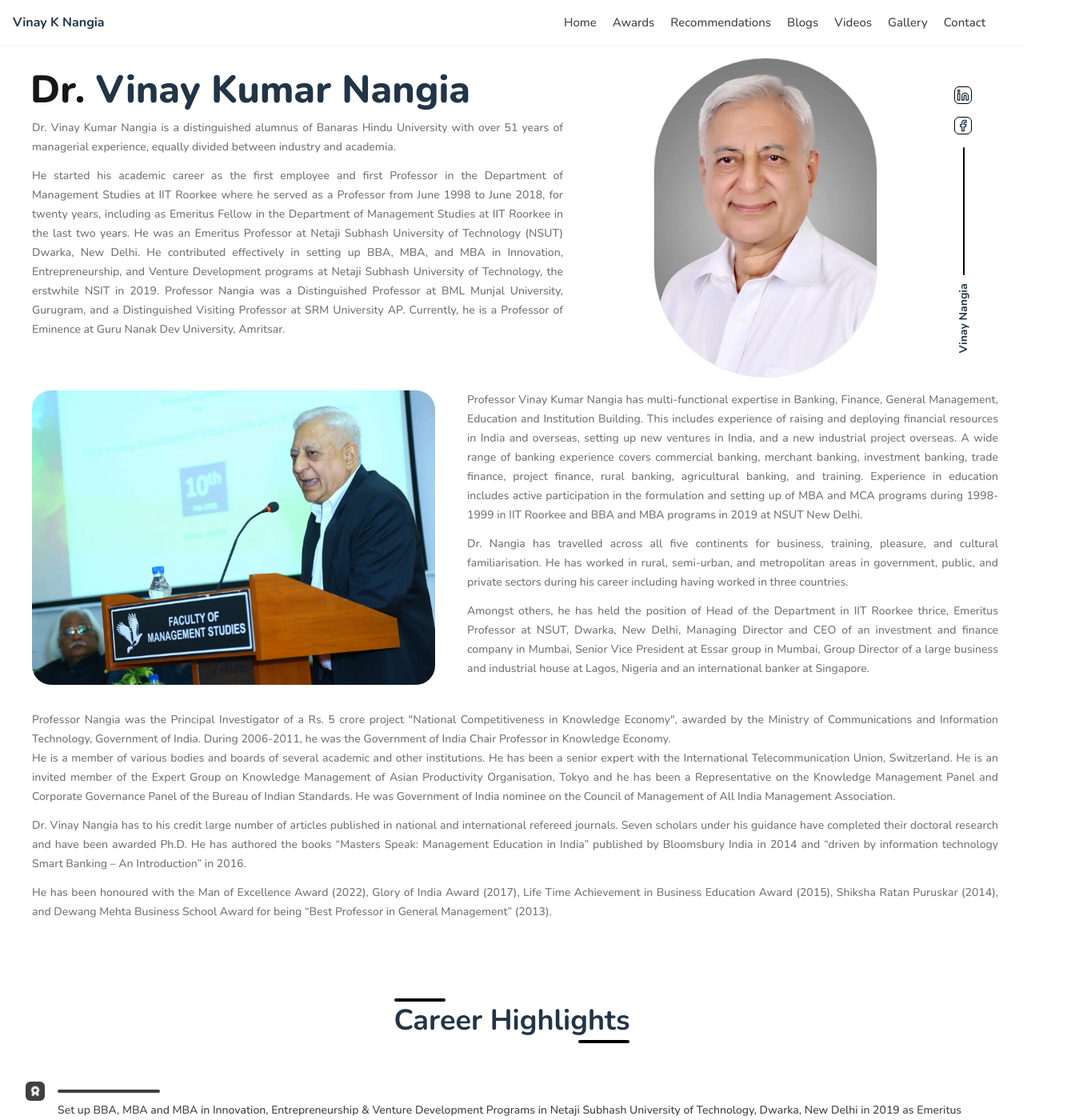
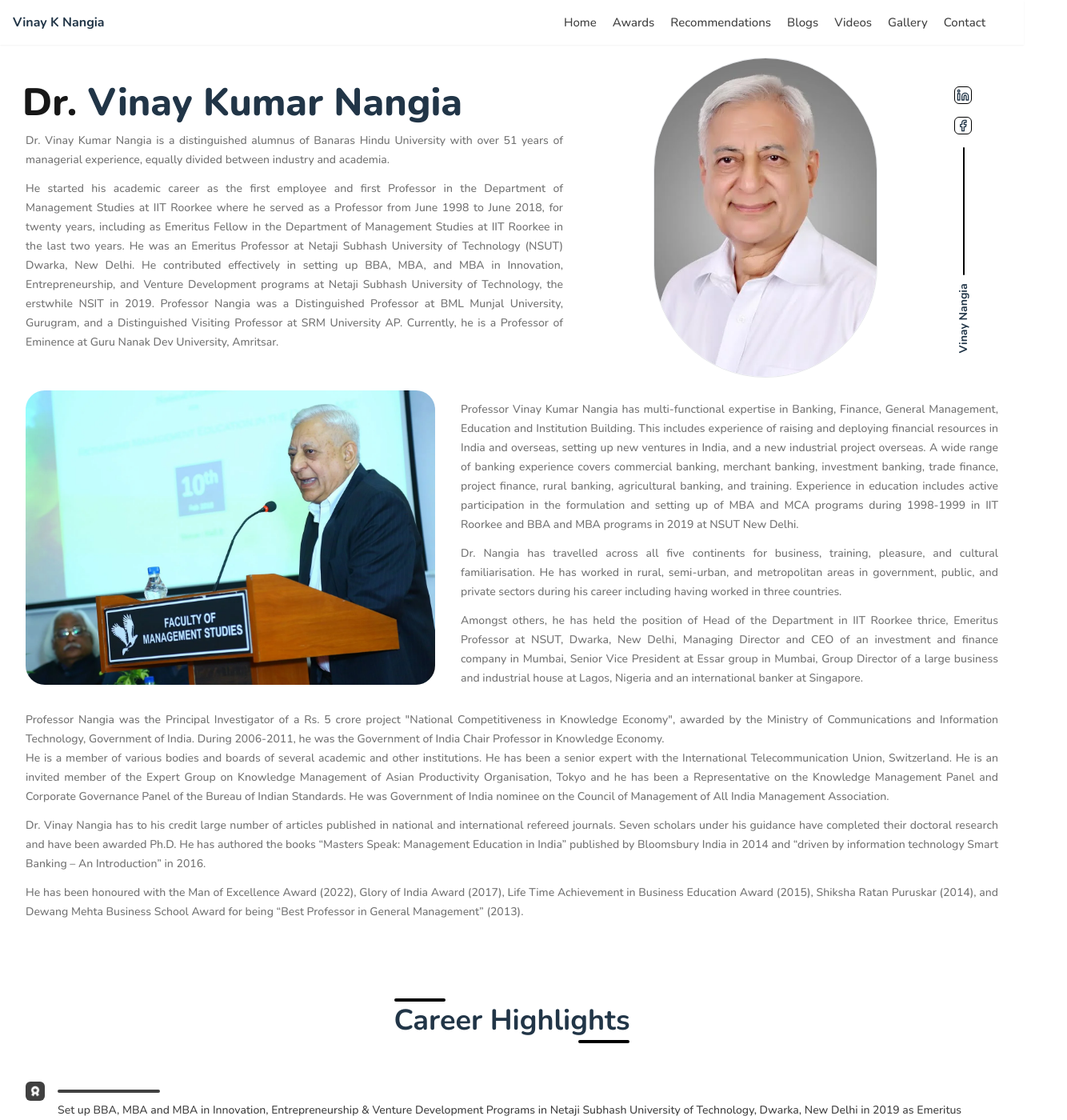
Before and after one commit to IrfanshaikH-7/prof-porfolio, a React (Vite) app: page / in a window 1280 px wide. Shown: the top 1400 px of the page at 80% size, 1334 px wide, since content can reach past the window. Built offline with nearby package versions, Linux system fonts and the light colour scheme.

Commit message:
again fix

```diff
--- a/src/components/homescreen/HeroSection.jsx
+++ b/src/components/homescreen/HeroSection.jsx
@@ -10,13 +10,13 @@ export default function HeroSection() {
       <section className=' flex-1 h-full  w-full  flex flex-col items-start justify-center  lg:pr-0 '>
         <article className='flex flex-col gap-1 mt-8 md:mt-0'>
           {/* <span className='text-sm w-fit font-bold bg-neutral-900 text-neutral-100 rounded-md px-8 py-0.5'>About</span> */}
-          <div className='relative'>
+          <div className='relative mt-4'>
             {/* <div className=' absolute -top-[90px] left-28 hidden md:flex md:left-[84%] -rotate-12 md:-top-11 w-16 h-16 z-50 '>
               <svg xmlns="http://www.w3.org/2000/svg" width="80" height="85" viewBox="0 0 110 152" fill="none">
                 <path d="M105.183 3.34766C111.516 43.8477 100.083 124.848 3.68311 124.848M3.68311 124.848L28.6831 88.3477M3.68311 124.848L34.6831 149.348" stroke="#424242" stroke-width="5" stroke-linecap="round" />
               </svg>
             </div> */}
-            <h1 className='text-3xl pl-1.5 md:text-5xl font-extrabold mb-2'>
+            <h1 className='text-3xl -ml-1 md:text-5xl font-extrabold mb-2'>
             <span className='text-neutral-900'>
             Dr.
               </span>
@@ -26,11 +26,11 @@ export default function HeroSection() {
               </h1>
           </div>
 
-          <p className='text-sm font-medium pl-2 text-justify text-neutral-500 max-w-2xl leading-6'>
+          <p className='text-sm font-medium  text-justify text-neutral-500 lg:max-w-2xl leading-6'>
           Dr. Vinay Kumar Nangia is a distinguished alumnus of Banaras Hindu University with over 51 years of managerial experience, equally divided between industry and academia.
 
           </p>
-          <p className='text-sm font-medium pl-2 text-justify text-neutral-500 max-w-2xl leading-6 mt-2'>
+          <p className='text-sm font-medium  text-justify text-neutral-500 lg:max-w-2xl leading-6 mt-2'>
           He started his academic career as the first employee and first Professor in the Department of Management Studies at IIT Roorkee where he served as a Professor from June 1998 to June 2018, for twenty years, including as Emeritus Fellow in the Department of Management Studies at IIT Roorkee in the last two years. He was an Emeritus Professor at Netaji Subhash University of Technology (NSUT) Dwarka, New Delhi. He contributed effectively in setting up BBA, MBA, and MBA in Innovation, Entrepreneurship, and Venture Development programs at Netaji Subhash University of Technology, the erstwhile NSIT in 2019. Professor Nangia was a Distinguished Professor at BML Munjal University, Gurugram, and a Distinguished Visiting Professor at SRM University AP. Currently, he is a Professor of Eminence at Guru Nanak Dev University, Amritsar.
 
           </p>
--- a/src/components/homescreen/LandingSections.jsx
+++ b/src/components/homescreen/LandingSections.jsx
@@ -72,7 +72,7 @@ export default function LandingSections() {
       <section className="w-full h-full flex flex-col">
         <article className="w-full h-full flex flex-col ">
           <section className="flex flex-col lg:flex-row h-full w-full relative">
-          <div className="hidden lg:flex flex-col h-[80%] min-h-[300px] lg:min-h-[400px] pt-8 lg:pt-0 lg:max-h-[400px] aspect-[4/3] lg:min-w-[400px]  lg:pr-8 lg:pl-2 pb-8 flex-1 overflow-hidden relative">
+          <div className="hidden lg:flex flex-col h-[80%] min-h-[300px] lg:min-h-[400px] pt-8 lg:pt-0 lg:max-h-[400px] aspect-[4/3] lg:min-w-[400px]  lg:pr-8  pb-8 flex-1 overflow-hidden relative">
               <img
                 src={vinay_nangia_2}
                 alt="vinay_nangia2"
@@ -80,15 +80,14 @@ export default function LandingSections() {
               />
               {/* <div className="hidden lg:flex flex-col h-8 w-52 bg-white absolute top-12 -left-4 -rotate-45"></div> */}
             </div>
-            <div className="flex flex-col lg:max-w-2xl gap-3 ">
-              <p className="text-sm font-medium pl-2 text-neutral-500 lg:leading-6 leading-normal text-justify">
+            <div className="flex flex-col mt-3 lg:max-w-2xl gap-3 ">
+              <p className="text-sm font-medium  text-neutral-500 lg:leading-6 leading-normal text-justify">
                 Professor Vinay Kumar Nangia has multi-functional expertise in Banking, Finance, General Management, Education and Institution Building. This includes experience of raising and deploying financial resources in India and overseas, setting up new ventures in India, and a new industrial project overseas. A wide range of banking experience covers commercial banking, merchant banking, investment banking, trade finance, project finance, rural banking, agricultural banking, and training. Experience in education includes active participation in the formulation and setting up of MBA and MCA programs during 1998-1999 in IIT Roorkee and BBA and MBA programs in 2019 at NSUT New Delhi.
-
               </p>
-              <p className="text-sm font-medium pl-2 text-neutral-500 lg:leading-6 leading-normal text-justify">
+              <p className="text-sm font-medium  text-neutral-500 lg:leading-6 leading-normal text-justify">
               Dr.  Nangia has travelled across all five continents for business, training, pleasure, and cultural familiarisation. He has worked in rural, semi-urban, and metropolitan areas in government, public, and private sectors during his career including having worked in three countries.
               </p>
-              <p className="text-sm font-medium pl-2 text-neutral-500 lg:leading-6 leading-normal text-justify">
+              <p className="text-sm font-medium  text-neutral-500 lg:leading-6 leading-normal text-justify">
               Amongst others, he has held the position of Head of the Department in IIT Roorkee thrice, Emeritus Professor at NSUT, Dwarka, New Delhi, Managing Director and CEO of an investment and finance company in Mumbai, Senior Vice President at Essar group in Mumbai, Group Director of a large business and industrial house at Lagos, Nigeria and an international banker at Singapore.
 
               </p>
@@ -103,19 +102,19 @@ export default function LandingSections() {
             </div>
 
           </section>
-          <p className="text-sm font-medium pl-2 text-neutral-500 lg:leading-6 leading-normal text-justify">
+          <p className="text-sm font-medium  text-neutral-500 lg:leading-6 leading-normal text-justify">
           Professor Nangia was the Principal Investigator of a Rs. 5 crore project "National Competitiveness in Knowledge Economy", awarded by the Ministry of Communications and Information Technology, Government of India. During 2006-2011, he was the Government of India Chair Professor in Knowledge Economy.
 
           </p>
-          <p className="text-sm font-medium pl-2 text-neutral-500 lg:leading-6 leading-normal text-justify">
+          <p className="text-sm font-medium  text-neutral-500 lg:leading-6 leading-normal text-justify">
           He is a member of various bodies and boards of several academic and other institutions. He has been a senior expert with the International Telecommunication Union, Switzerland. He is an invited member of the Expert Group on Knowledge Management of Asian Productivity Organisation, Tokyo and he has been a Representative on the Knowledge Management Panel and Corporate Governance Panel of the Bureau of Indian Standards. He was Government of India nominee on the Council of Management of All India Management Association.
 
           </p>
-          <p className="text-sm font-medium pl-2 text-neutral-500 lg:leading-6 leading-normal mt-3 text-justify">
+          <p className="text-sm font-medium  text-neutral-500 lg:leading-6 leading-normal mt-3 text-justify">
           Dr. Vinay Nangia  has to his credit large number of articles published in national and international refereed journals. Seven scholars under his guidance have completed their doctoral research and have been awarded Ph.D. He has authored the books “Masters Speak: Management Education in India” published by Bloomsbury India in 2014 and “driven by information technology Smart Banking – An Introduction” in 2016.
 
           </p>
-          <p className="text-sm font-medium pl-2 text-neutral-500 lg:leading-6 leading-normal mt-3 text-justify">
+          <p className="text-sm font-medium  text-neutral-500 lg:leading-6 leading-normal mt-3 text-justify">
           He has been honoured with the Man of Excellence Award (2022), Glory of India Award (2017), Life Time Achievement in Business Education Award (2015), Shiksha Ratan Puruskar (2014), and Dewang Mehta Business School Award for being “Best Professor in General Management” (2013).
           </p>
         </article>
--- a/src/data/listData.js
+++ b/src/data/listData.js
@@ -45,7 +45,7 @@ export const awards = [
     },
     {
       title: 'Project 4',
-      description: 'TCIL Bell South Limited (Joint venture of mini-navaratna TCIL and Bell South, a fortune 500 company): (i) International bidding for development of software for Export Credit Guarantee Corporation of Zimbabwe; (ii) Review of Human Resource Practices and review of plans and policies relating to Finance and Capital Structure.',
+      description: 'TCIL Bell South Limited (Joint venture of mini-navaratna TCIL and Bell South, a fortune 500 company); (i) International bidding for development of software for Export Credit Guarantee Corporation of Zimbabwe; (ii) Review of Human Resource Practices and review of plans and policies relating to Finance and Capital Structure.',
     },
     {
       title: 'Project 5',
--- a/src/pages/Blogs.jsx
+++ b/src/pages/Blogs.jsx
@@ -2,6 +2,7 @@ import React from 'react'
 import { blogs } from '../data/blogs'
 import { Link } from 'react-router-dom'
 import dayjs from 'dayjs';
+import Heading from '../components/shared/Heading';
 export default function Blogs() {
   const formatDate = (dateString) => {
     // Try parsing with different formats
@@ -20,12 +21,10 @@ export default function Blogs() {
   };
 
   return (
-    <main className="min-h-screen p-4 max-w-7xl mx-auto">
-      <div className='flex w-full gap-4 items-center justify-center pt-12 pb-16'>
-        <div className='h-1 w-full bg-black rounded-md'/>
-    <p className=' text-2xl md:text-5xl font-bold break-keep min-w-fit'>BLOGS</p>
-    <div className='h-1 w-full bg-black rounded-md'/>
-    </div>
+    <main className="min-h-screen px-4 py-12 max-w-7xl mx-auto">
+      <div className="w-fit mx-auto pb-8">
+        <Heading title="Blogs" />
+      </div>
       <div className="grid grid-cols-[repeat(auto-fit,minmax(300px,1fr))] md:grid-cols-[repeat(auto-fit,minmax(340px,1fr))]  gap-6">
        {
         blogs.map((blog) => (
--- a/src/pages/Youtube.jsx
+++ b/src/pages/Youtube.jsx
@@ -5,7 +5,7 @@ import Heading from '../components/shared/Heading'
 
 export default function Youtube() {
   return (
-    <div className='w-full mx-auto px-4 py-8 max-w-[1400px]'>
+    <div className='w-full mx-auto px-4 py-4 max-w-[1400px]'>
       <FeaturedVideo videos={youtubeLinks} title="Videos" isPage={true} />
     </div>
   )
```
Also changed, not shown: src/components/core/Footer.jsx (+6 -6 lines).
